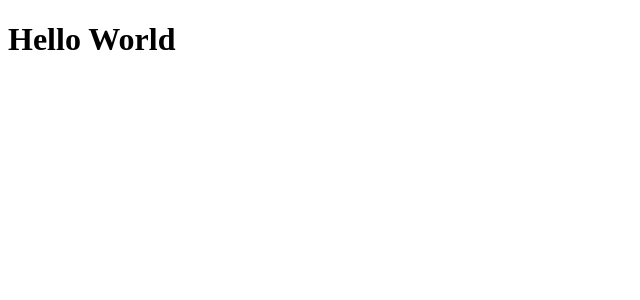
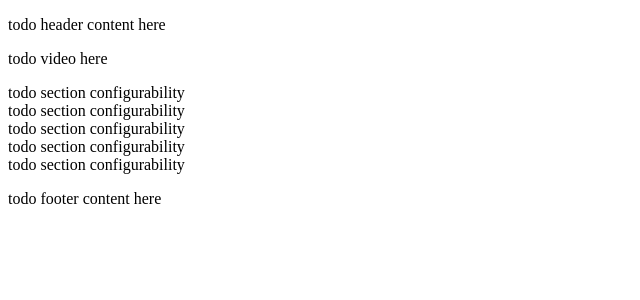
Before and after one commit to IFI6225-DT-K20/UIDesignNDev-CaupoHelvik, a React app: page / in a window 1280 px wide. Shown: the top 300 px of the page, without its empty margins (0-640 px from the left). Built offline with nearby package versions, Linux system fonts and the light colour scheme; the HTML template or start-up script is replaced by a standard one.

Commit message:
Resolves #6 Resolves #7 Resolves #8 Ressolves #9

```diff
--- a/App.js
+++ b/App.js
@@ -1,11 +1,23 @@
 import React, { Component } from 'react';
+import Header from './components/Header.jsx';
+import Footer from './components/Footer.jsx';
+import VideoContainer from './components/VideoContainer.jsx';
+import Section from './components/Section.jsx';
+
 class App extends Component{
-    render(){
+    render() {
         return(
             <div>
-            <h1>Hello World</h1>
-        </div>
-    );
+                <Header/>
+                <VideoContainer/>
+                <Section/>
+                <Section/>
+                <Section/>
+                <Section/>
+                <Section/>
+                <Footer/>
+            </div>
+        );
     }
 }
 export default App;
--- /dev/null
+++ b/components/Footer.jsx
@@ -0,0 +1,20 @@
+import React from 'react';
+
+class Footer extends React.Component {
+    constructor(props) {
+        super(props);
+        this.state = {
+            //...
+        }
+    }
+
+    render() {
+        return (
+            <div class="footer">
+                <p>todo footer content here</p>
+            </div>
+        )
+    }
+}
+
+export default Footer;
--- /dev/null
+++ b/components/Header.jsx
@@ -0,0 +1,20 @@
+import React from 'react';
+
+class Header extends React.Component {
+    constructor(props) {
+        super(props);
+        this.state = {
+            //...
+        }
+    }
+
+    render() {
+        return (
+            <div class="header">
+                <p>todo header content here</p>
+            </div>
+        )
+    }
+}
+
+export default Header;
--- /dev/null
+++ b/components/Section.jsx
@@ -0,0 +1,20 @@
+import React from 'react';
+
+class Section extends React.Component {
+    constructor(props) {
+        super(props);
+        this.state = {
+            //...
+        }
+    }
+
+    render() {
+        return (
+            <div class="section">
+                todo section configurability
+            </div>
+        )
+    }
+}
+
+export default Section;
--- /dev/null
+++ b/components/VideoContainer.jsx
@@ -0,0 +1,20 @@
+import React from 'react';
+
+class VideoContainer extends React.Component {
+    constructor(props) {
+        super(props);
+        this.state = {
+            //...
+        }
+    }
+
+    render() {
+        return (
+            <div class="video-container">
+                <p>todo video here</p>
+            </div>
+        )
+    }
+}
+
+export default VideoContainer;
```
